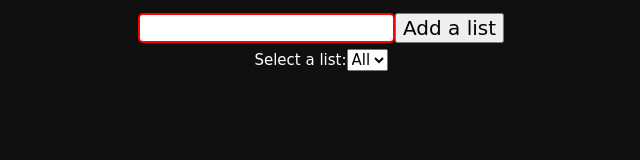
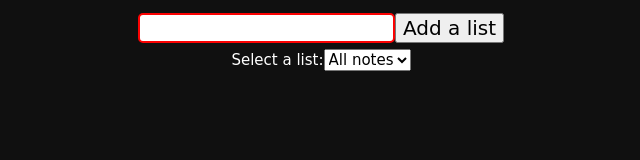
Before and after one commit to Bradley-Laubscher/DulyNoted, a React (Create React App) app in the folder dulynoted/: page / in a window 1280 px wide. Shown: the top 160 px of the page, without its empty margins (319-959 px from the left). Built offline with nearby package versions, Linux system fonts and the light colour scheme.

Commit message:
changes to All notes selection (now only displays notes and not categories)

```diff
--- a/dulynoted/src/Components/Categories/Categories.js
+++ b/dulynoted/src/Components/Categories/Categories.js
@@ -3,7 +3,7 @@ import { useDispatch, useSelector } from "react-redux";
 import { addCategories } from "../../Redux/Reducers/CategoriesSlice";
 import { motion } from "framer-motion";
 import DisplayCategories from "./DisplayCategories";
-import { setActiveCategoryId } from "../../Redux/Reducers/AppSlice";
+// import { setActiveCategoryId } from "../../Redux/Reducers/AppSlice";
 
 const Categories = () => {
     const cats = useSelector((state) => state.categories);
@@ -44,7 +44,7 @@ const Categories = () => {
                 item: categoryItem,
             }));
             setCategoryItem('');
-            dispatch(setActiveCategoryId(randomNumber));
+            // dispatch(setActiveCategoryId(randomNumber));
         };
     };
 
--- a/dulynoted/src/Components/Categories/DisplayCategories.js
+++ b/dulynoted/src/Components/Categories/DisplayCategories.js
@@ -4,13 +4,20 @@ import {
          removeCategories,
          updateCategories,
  } from "../../Redux/Reducers/CategoriesSlice";
+ import {
+  completeNotes,
+  removeNotes,
+  updateNotes,
+} from "../../Redux/Reducers/NoteSlice";
+import { setActiveCategoryId } from "../../Redux/Reducers/AppSlice";
 import CategoryItem from "./CategoryItem";
-import { setActiveCategoryId } from "../../Redux/Reducers/AppSlice";
+import NoteItem from "../Note/NoteItem";
 
 const DisplayCategories = () => {
   const dispatch = useDispatch();
   const cats = useSelector((state) => state.categories);
-  const [ select, setSelect] = useState('All');
+  const notes = useSelector((state) => state.notes);
+  const [ select, setSelect] = useState('All notes');
   const [ activeCategory, setActiveCategory] = useState(null);
 
     const handleChange = (e) => {
@@ -19,13 +26,12 @@ const DisplayCategories = () => {
 
     useEffect(() => {
       console.log("selected", select)
-      if (select !== 'All') {
+      if (select !== 'All notes') {
         const categoryFilter = cats.filter((category) => category.item === select);
         setActiveCategory(categoryFilter);
       } else {
         setActiveCategory(null);
       }
-
     }, [cats, select]);
 
     useEffect(() => {
@@ -34,16 +40,8 @@ const DisplayCategories = () => {
           const filteredCategoryId = category.categoryId;
           return dispatch(setActiveCategoryId(filteredCategoryId));
         })
-      // } else if (select === 'All') {
-      //   // add all activeCategoryId's to activeCategoryId's array, spread the array to get all the activeCategoryId's in number form ... will notes still filter correctly?
-      //   const allActiveCategoryIds = [];
-      //   cats.map((category) => {
-      //     allActiveCategoryIds.push(category.categoryId);
-      //     return allActiveCategoryIds;
-      //   });
-      //   dispatch(setActiveCategoryId(allActiveCategoryIds));
       }
-    }, [dispatch, cats, select, activeCategory]);
+    }, [dispatch, activeCategory]);
 
     return (
       <div className='displayCategories'>
@@ -57,7 +55,7 @@ const DisplayCategories = () => {
             )
           })}
           <option>
-            All
+            All notes
           </option>
         </select>
 
@@ -75,18 +73,17 @@ const DisplayCategories = () => {
             )
           })}
 
-          { select === 'All' && cats.map((category) => {
+          { select === 'All notes' && notes.map((item) => {
             return (
-              <div>
-                <CategoryItem
-                  key={category.categoryId}
-                  item={category}
-                  removeCategory={(categoryId) => dispatch(removeCategories(categoryId))}
-                  updateCategory={(obj) => dispatch(updateCategories(obj))}
+              <NoteItem
+                  key={item.id}
+                  item={item}
+                  removeNotes={(id) => dispatch(removeNotes(id))}
+                  updateNotes={(obj) => dispatch(updateNotes(obj))}
+                  completeNotes={(id) => dispatch(completeNotes(id))}
                 />
-              </div>
             )
-            })}
+          })}
         </ul>
 
       </div>
--- a/dulynoted/src/Redux/Reducers/AppSlice.js
+++ b/dulynoted/src/Redux/Reducers/AppSlice.js
@@ -6,12 +6,11 @@ const appReducer = createSlice({
         activeCategoryId: null,
         // activeCategoryId: [],
     },
-    // initialState: [],
     reducers: {
 
-        getActiveCategoryId: (state, action) => {
-            return state.activeCategoryId;
-        },
+        // getActiveCategoryId: (state, action) => {
+        //     return state.activeCategoryId;
+        // },
 
         setActiveCategoryId: (state, action) => {
             state.activeCategoryId = action.payload;
```
